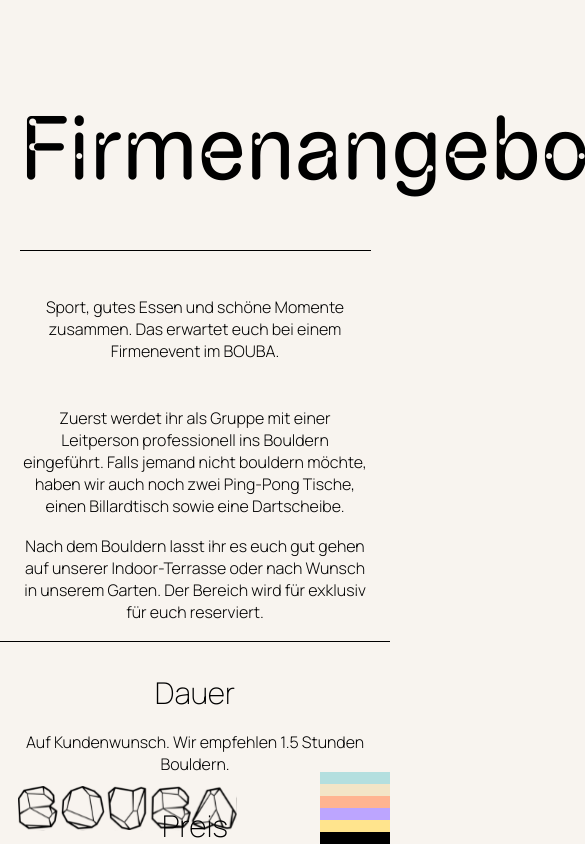
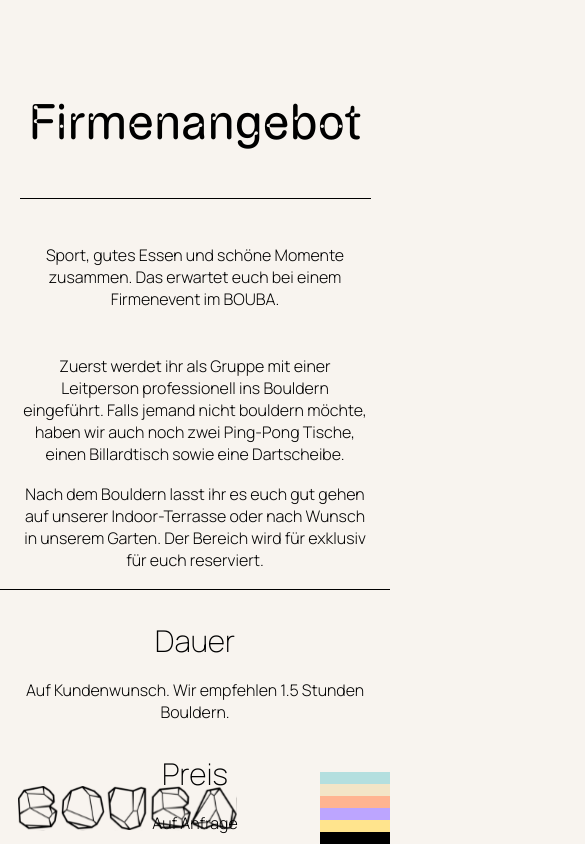
Before and after one commit to escodebar/boulder-baden.ch, a Nuxt app: page /firmenangebot in a window 390 px wide. Shown: the top 844 px of the page, 585 px wide, since content can reach past the window. Built offline with nearby package versions, Linux system fonts and the light colour scheme.

Commit message:
Adapt font size of firmenangebot

```diff
--- a/app/pages/firmenangebot.vue
+++ b/app/pages/firmenangebot.vue
@@ -40,3 +40,17 @@
     </p>
   </section>
 </template>
+
+<script setup lang="ts">
+definePageMeta({
+  title: "Firmenangebot",
+});
+</script>
+
+<style scoped>
+@media (max-width: 767px) {
+  h1 {
+    font-size: clamp(var(--font-size-h2), calc(64vw / 5), var(--font-size-h1));
+  }
+}
+</style>
```
